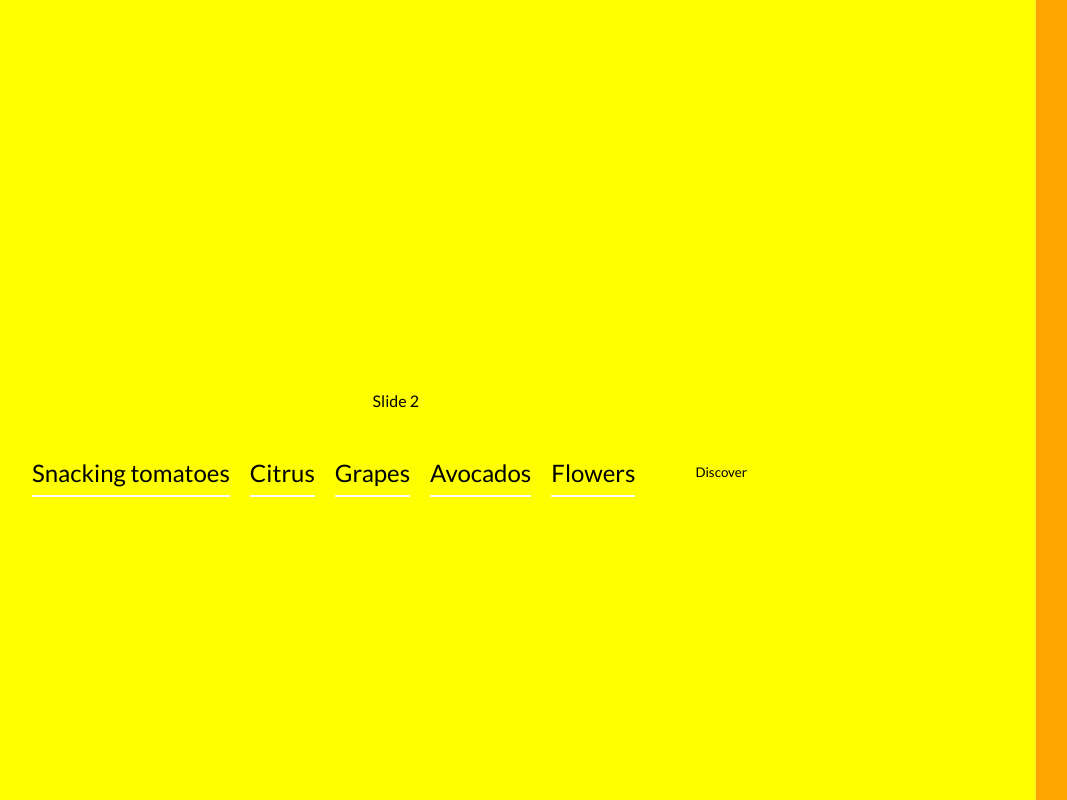
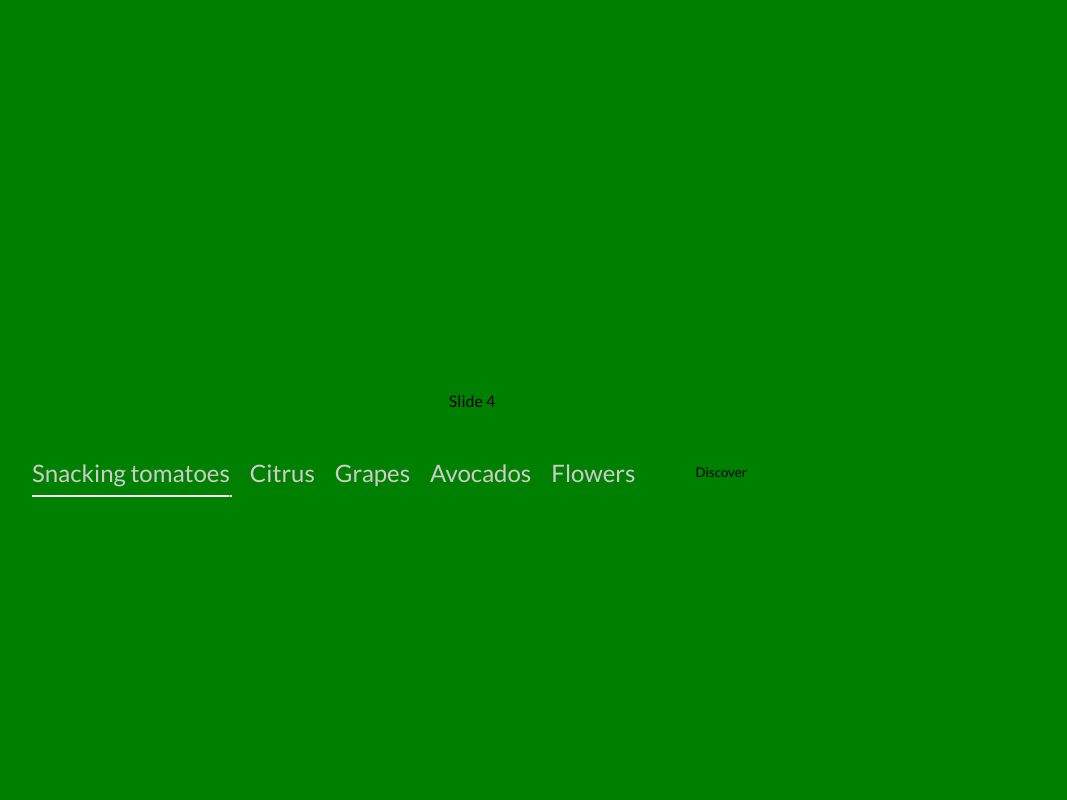
Before and after one commit to bukolastella/delassus, a React (Create React App) app: page / in a window 1280 px wide. Shown: the whole page, without its empty margins (168-1235 px from the left). Built offline with nearby package versions, Linux system fonts and the light colour scheme.

Commit message:
nav safe

```diff
--- a/src/LandingPage/components/Hero.tsx
+++ b/src/LandingPage/components/Hero.tsx
@@ -24,11 +24,6 @@ const Hero = () => {
       let animation = gsap.timeline({
         defaults: {
           ease: "circ.in",
-          // ease: "none",
-          // ease: CustomEase.create(
-          //   "custom",
-          //   "M0,0 C0,0 0,0.034 0.066,0.126 0.071,0.151 0.144,0.212 0.156,0.234 0.163,0.248 0.214,0.289 0.226,0.3 0.416,0.478 0.486,0.496 0.66,0.684 0.671,0.696 0.725,0.757 0.736,0.768 0.749,0.781 0.791,0.826 0.8,0.846 0.81,0.869 0.851,0.915 0.856,0.942 0.872,1.036 1,0.99 1,0.99 "
-          // ),
           duration: duration,
           stagger: {
             each: stagger,
@@ -38,17 +33,17 @@ const Hero = () => {
         },
       });
 
-      animation
-        .from(targets, {
-          x: "100vw",
-        })
-        .to(
-          targets,
-          {
-            x: "-100vw",
-          },
-          stagger
-        );
+      // animation
+      //   .from(targets, {
+      //     x: "100vw",
+      //   })
+      //   .to(
+      //     targets,
+      //     {
+      //       x: "-100vw",
+      //     },
+      //     stagger
+      //   );
     }, container);
 
     return () => ctx.revert();
--- a/src/LandingPage/components/Nav.tsx
+++ b/src/LandingPage/components/Nav.tsx
@@ -1,15 +1,131 @@
-import React from "react";
+import React, { useLayoutEffect, useRef } from "react";
+import { gsap } from "gsap";
 import { styled } from "styled-components";
 
 const Nav = () => {
+  const container = useRef<HTMLImageElement>(null);
+  const animation = useRef<any>(null);
+  const stretch = useRef<any>(null);
+
+  useLayoutEffect(() => {
+    const ctx = gsap.context((self) => {
+      const boxes = self.selector && self.selector(".box");
+      const wrap = self.selector && self.selector(".wrap");
+
+      gsap.timeline().fromTo(
+        container.current,
+        {
+          opacity: 0,
+          ease: "none",
+        },
+        {
+          opacity: 1,
+          bottom: "300px",
+          ease: "none",
+        }
+      );
+
+      animation.current = gsap.timeline({ repeat: -1 });
+
+      boxes.forEach((element: HTMLElement, index: number) => {
+        const boxTl = gsap
+          .timeline()
+          .to(element, {
+            "--opacity": 1,
+            ease: "none",
+          })
+          .to(element, {
+            "--width": "100%",
+            ease: "none",
+            duration: 5,
+          });
+
+        stretch.current = gsap
+          .timeline()
+          .set(wrap, {
+            x: boxes[index].offsetLeft,
+            width: boxes[index].clientWidth,
+            opacity: 1,
+          })
+          .to(wrap, {
+            x: boxes[index === boxes.length - 1 ? 0 : index + 1].offsetLeft,
+            width:
+              boxes[index === boxes.length - 1 ? 0 : index + 1].clientWidth,
+          })
+          .to(
+            element,
+            {
+              color: "white",
+              ease: "none",
+              duration: 0.1,
+            },
+            "<"
+          )
+          .to(
+            element,
+            {
+              "--opacity": 0,
+              color: "#cdcccc",
+              ease: "none",
+              duration: 0.1,
+            },
+            "<"
+          )
+          .to(
+            wrap,
+            {
+              opacity: 0,
+            },
+            "=-0.2"
+          );
+
+        animation.current?.addLabel(`${index}`).add(boxTl).add(stretch.current);
+
+        const toggle = (el: any) => {
+          animation.current.progress(1);
+          animation.current.kill();
+          const clickedElement = el.target;
+          const temp = gsap
+            .timeline()
+            .to(wrap, {
+              opacity: 1,
+              x: clickedElement.offsetLeft,
+              width: clickedElement.clientWidth,
+            })
+            .to(
+              wrap,
+              {
+                opacity: 0,
+                onComplete: () => animation.current?.play(`${index}`),
+              },
+              "=-0.2"
+            );
+          temp.play();
+        };
+
+        element.addEventListener("click", toggle);
+      });
+
+      // return () =>
+      //   boxes.forEach((element: any) =>
+      //     element.removeEventListener("click", toggle)
+      //   );
+    }, container);
+
+    return () => ctx.revert();
+  }, []);
+
   return (
-    <Container>
+    <Container ref={container}>
       <Wrapper>
-        <div>Snacking tomatoes</div>
-        <div>Citrus</div>
-        <div>Grapes</div>
-        <div>Avocados</div>
-        <div>Flowers</div>
+        <div className="wrap"></div>
+        <div className="box">Snacking tomatoes</div>
+        <div className="box" onClick={() => {}}>
+          Citrus
+        </div>
+        <div className="box">Grapes</div>
+        <div className="box">Avocados</div>
+        <div className="box">Flowers</div>
       </Wrapper>
       <Button>Discover</Button>
     </Container>
@@ -24,7 +140,7 @@ const Container = styled.div`
   align-items: center;
   gap: 40px;
   z-index: 10;
-  bottom: 300px;
+  bottom: 100px;
   left: 200px;
 `;
 
@@ -32,26 +148,49 @@ const Wrapper = styled.div`
   display: flex;
   align-items: center;
   gap: 20px;
+  position: relative;
 
-  & > div {
+  .wrap {
+    background-color: white;
+    height: 2px;
+    position: absolute;
+    bottom: -10px;
+    opacity: 1; //
+    width: 200px; //
+    left: 0;
+  }
+
+  .box {
+    cursor: pointer;
     position: relative;
     font-size: 1.5rem;
+    color: #cdcccc;
+    --width: 0;
+    --opacity: 0;
+    --left: 0;
+    --right: unset;
+
     &::before,
     &::after {
       content: "";
       position: absolute;
       left: 0;
+      left: var(--left);
       bottom: -10px;
-      width: 100%;
       height: 2px;
+      opacity: var(--opacity);
     }
 
     &::before {
-      background-color: red;
+      width: 100%;
+      background-color: #908f8f;
     }
 
     &::after {
+      width: var(--width);
       background-color: white;
+      left: var(--left);
+      right: var(--right);
     }
   }
 `;
```
